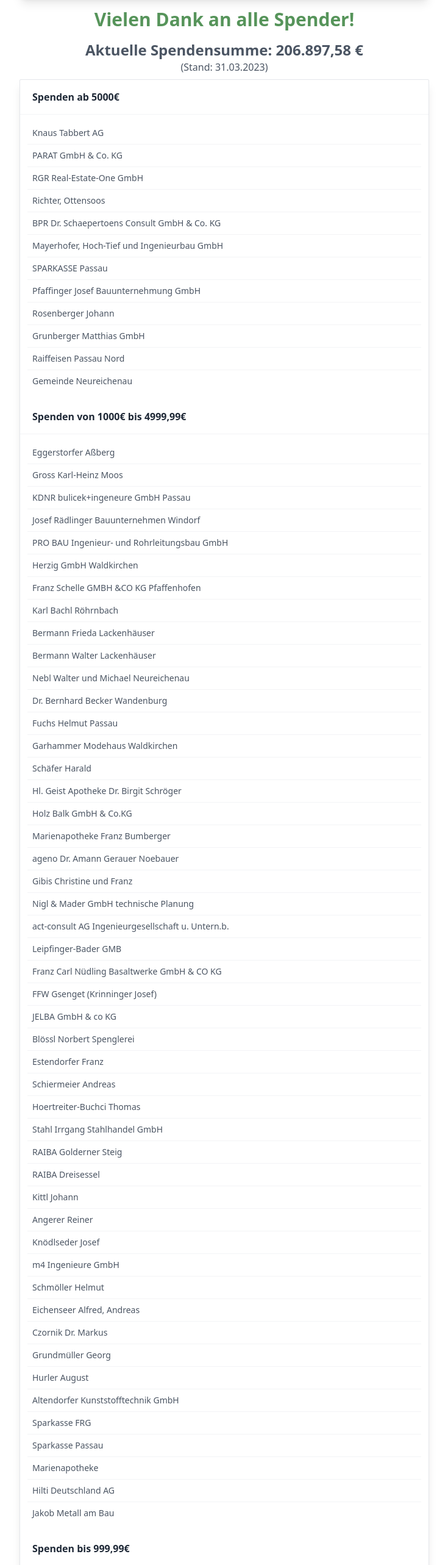
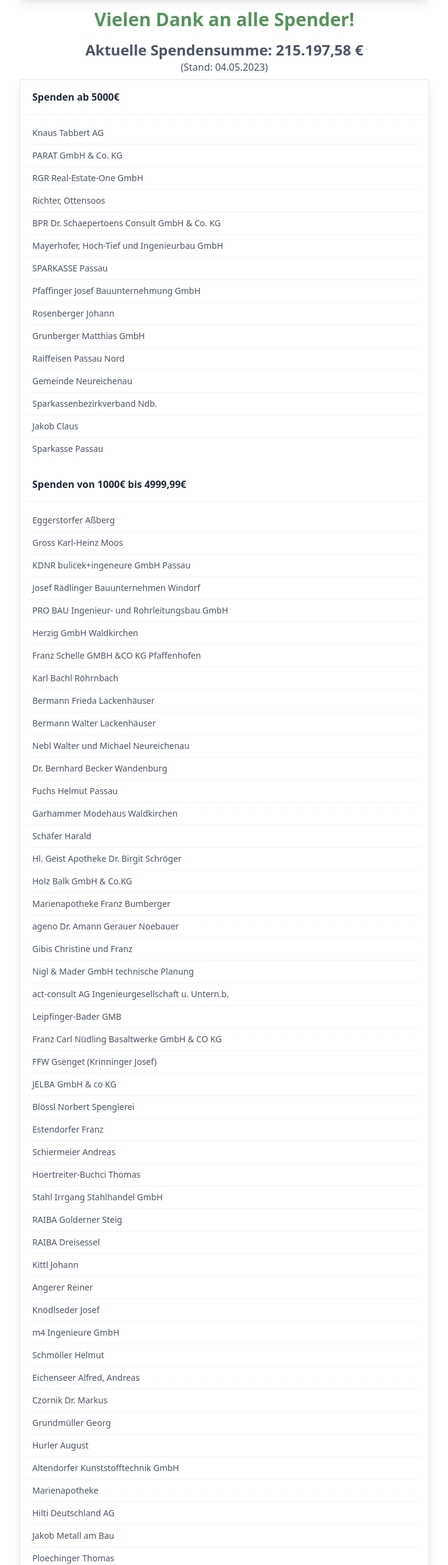
Before and after one commit to giggei/dreisessel, a SvelteKit app: page /spenden in a window 1280 px wide. Shown: the part 896-3462 px from the top of the page at 61% size, without its empty margins (272-1007 px from the left). Built offline with nearby package versions, Linux system fonts and the light colour scheme.

Commit message:
Update Spender

```diff
--- a/src/routes/spenden/+page.svelte
+++ b/src/routes/spenden/+page.svelte
@@ -61,8 +61,8 @@
 
 			<section class="antialiased text-gray-600">
 				<div class="flex flex-col place-items-center">
-					<h1 class="font-bold text-2xl">Aktuelle Spendensumme:   206.897,58 €</h1>
-					<div class="mb-2">(Stand: 31.03.2023)</div>
+					<h1 class="font-bold text-2xl">Aktuelle Spendensumme:  215.197,58 €</h1>
+					<div class="mb-2">(Stand: 04.05.2023)</div>
 
 					<div
 						class="w-full max-w-2xl mx-auto bg-white shadow-lg rounded-sm border border-gray-200"
@@ -132,6 +132,21 @@
 										<tr>
 											<td class="p-2 whitespace-nowrap">
 												<div class="text-left">Gemeinde Neureichenau</div>
+											</td>
+										</tr>
+										<tr>
+											<td class="p-2 whitespace-nowrap">
+												<div class="text-left">Sparkassenbezirkverband Ndb.</div>
+											</td>
+										</tr>
+										<tr>
+											<td class="p-2 whitespace-nowrap">
+												<div class="text-left">Jakob Claus</div>
+											</td>
+										</tr>
+										<tr>
+											<td class="p-2 whitespace-nowrap">
+												<div class="text-left">Sparkasse Passau</div>
 											</td>
 										</tr>
 									</tbody>
@@ -364,16 +379,6 @@
 										</tr>
 										<tr>
 											<td class="p-2 whitespace-nowrap">
-												<div class="text-left">Sparkasse FRG</div>
-											</td>
-										</tr>
-										<tr>
-											<td class="p-2 whitespace-nowrap">
-												<div class="text-left">Sparkasse Passau</div>
-											</td>
-										</tr>
-										<tr>
-											<td class="p-2 whitespace-nowrap">
 												<div class="text-left">Marienapotheke</div>
 											</td>
 										</tr>
@@ -385,6 +390,11 @@
 										<tr>
 											<td class="p-2 whitespace-nowrap">
 												<div class="text-left">Jakob Metall am Bau</div>
+											</td>
+										</tr>
+										<tr>
+											<td class="p-2 whitespace-nowrap">
+												<div class="text-left">Ploechinger Thomas</div>
 											</td>
 										</tr>
 									</tbody>
@@ -421,6 +431,11 @@
 										<tr>
 											<td class="p-2 whitespace-nowrap">
 												<div class="text-left">Drs. Knollmüller Waldkirchen</div>
+											</td>
+										</tr>
+										<tr>
+											<td class="p-2 whitespace-nowrap">
+												<div class="text-left">Sparkasse FRG</div>
 											</td>
 										</tr>
 										<tr>
@@ -777,11 +792,6 @@
 										</tr>
 										<tr>
 											<td class="p-2 whitespace-nowrap">
-												<div class="text-left">Sparkasse FRG</div>
-											</td>
-										</tr>
-										<tr>
-											<td class="p-2 whitespace-nowrap">
 												<div class="text-left">Bouille Jacques</div>
 											</td>
 										</tr>
@@ -859,6 +869,11 @@
 										<tr>
 											<td class="p-2 whitespace-nowrap">
 												<div class="text-left">Bavaria Briefmarken Markus Sitter e.K.</div>
+											</td>
+										</tr>
+										<tr>
+											<td class="p-2 whitespace-nowrap">
+												<div class="text-left">S.V. Neureichenau e.V.</div>
 											</td>
 										</tr>
 										<tr>
@@ -986,6 +1001,31 @@
 												<div class="text-left">KDFB Neureichenau</div>
 											</td>
 										</tr>
+										<tr>
+											<td class="p-2 whitespace-nowrap">
+												<div class="text-left">Paukner Alexander und Elisabeth</div>
+											</td>
+										</tr>
+										<tr>
+											<td class="p-2 whitespace-nowrap">
+												<div class="text-left">Kremer Christian Erlebnisakademie</div>
+											</td>
+										</tr>
+										<tr>
+											<td class="p-2 whitespace-nowrap">
+												<div class="text-left">Prassl Stephan</div>
+											</td>
+										</tr>
+										<tr>
+											<td class="p-2 whitespace-nowrap">
+												<div class="text-left">Limmer Oswald</div>
+											</td>
+										</tr>
+										<tr>
+											<td class="p-2 whitespace-nowrap">
+												<div class="text-left">Theresia und Josef Madl</div>
+											</td>
+										</tr>
 									</tbody>
 								</table>
 							</div>
```
